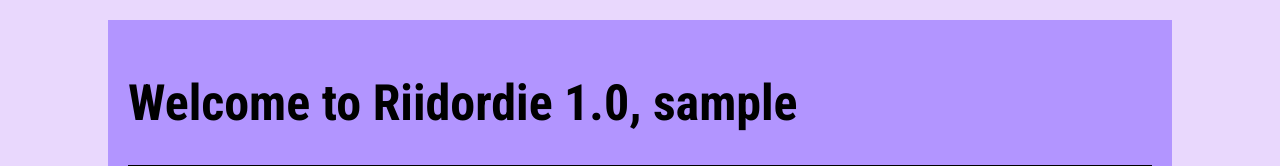
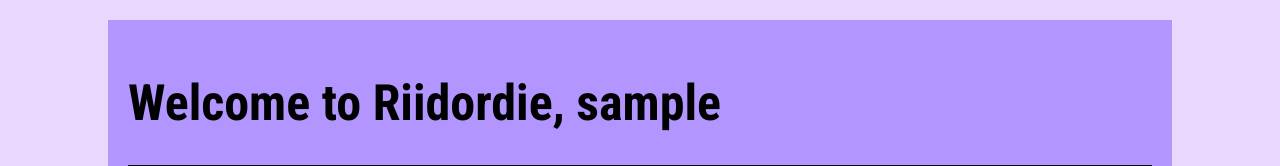
Before and after one commit to Ishq01/TeamRIID__dlup10_ichenadamczyk20_igupta10_rmui10, a Flask app: page /home in a window 1280 px wide. Shown: the part 50-216 px from the top of the page. Run offline with Flask 2, Linux system fonts and the light colour scheme; the visitor is signed in with stand-in values (Sample User, id 1); data comes from the database, SQL or seed files in the repository; data that the repository does not hold is empty.

Commit message:
update home.html

```diff
--- a/app/templates/home.html
+++ b/app/templates/home.html
@@ -37,7 +37,7 @@ home - Submit button
         {% include 'header.html' %}
         <div id="home">
             <div class="container">
-                <h1 class="title">Welcome to Riidordie 1.0, {{ username }}</h1>
+                <h1 class="title">Welcome to Riidordie, {{ username }}</h1>
                 {% if error_msg is defined and error_msg %}
                     <p class="error-msg">{{ error_msg }}</p>
                 {% endif %}
```
